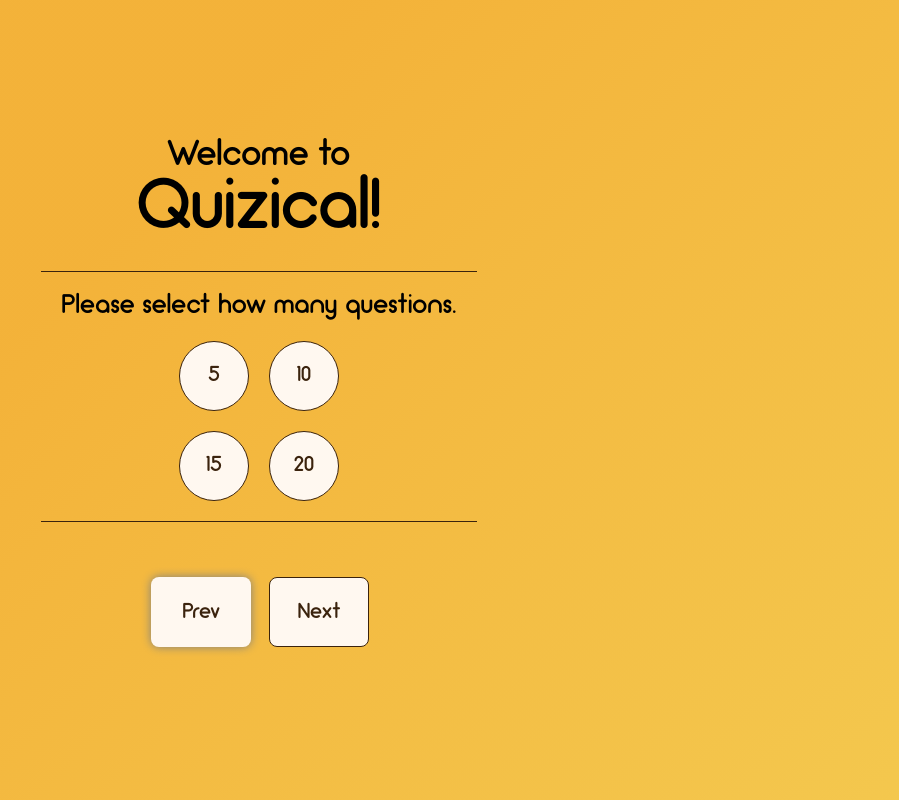
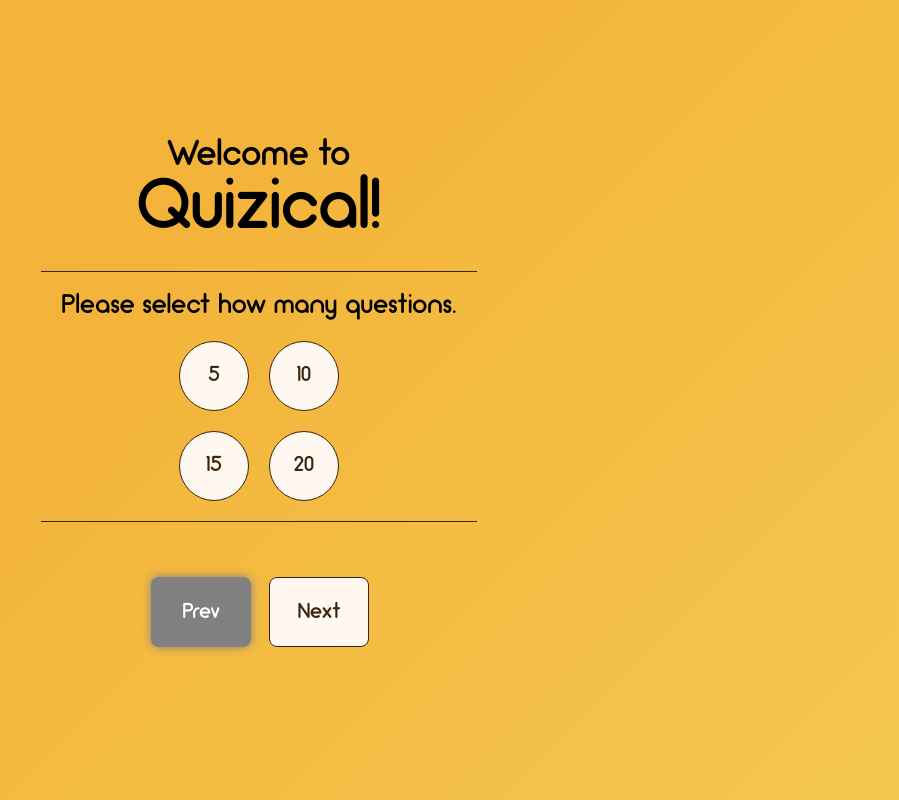
Before and after one commit to Sean-at-Fetch-and-Display/Quizical, a React (Vite) app: page / in a window 1280 px wide. Shown: the whole page, without its empty margins (381-1280 px from the left). Built offline with nearby package versions, Linux system fonts and the light colour scheme.

Commit message:
Removed the !important rule from CSS
Removed the !important rule from font colour on button block.

```diff
--- a/src/style.css
+++ b/src/style.css
@@ -144,8 +144,8 @@ button {
   font-family: main_font;
   font-size: 1.2em;
   text-align: center;
-  background-color: #fff8f0 !important;
-  color: #3b230d !important;
+  background-color: #fff8f0;
+  color: #3b230d;
 }
 
 .button_display {
```
